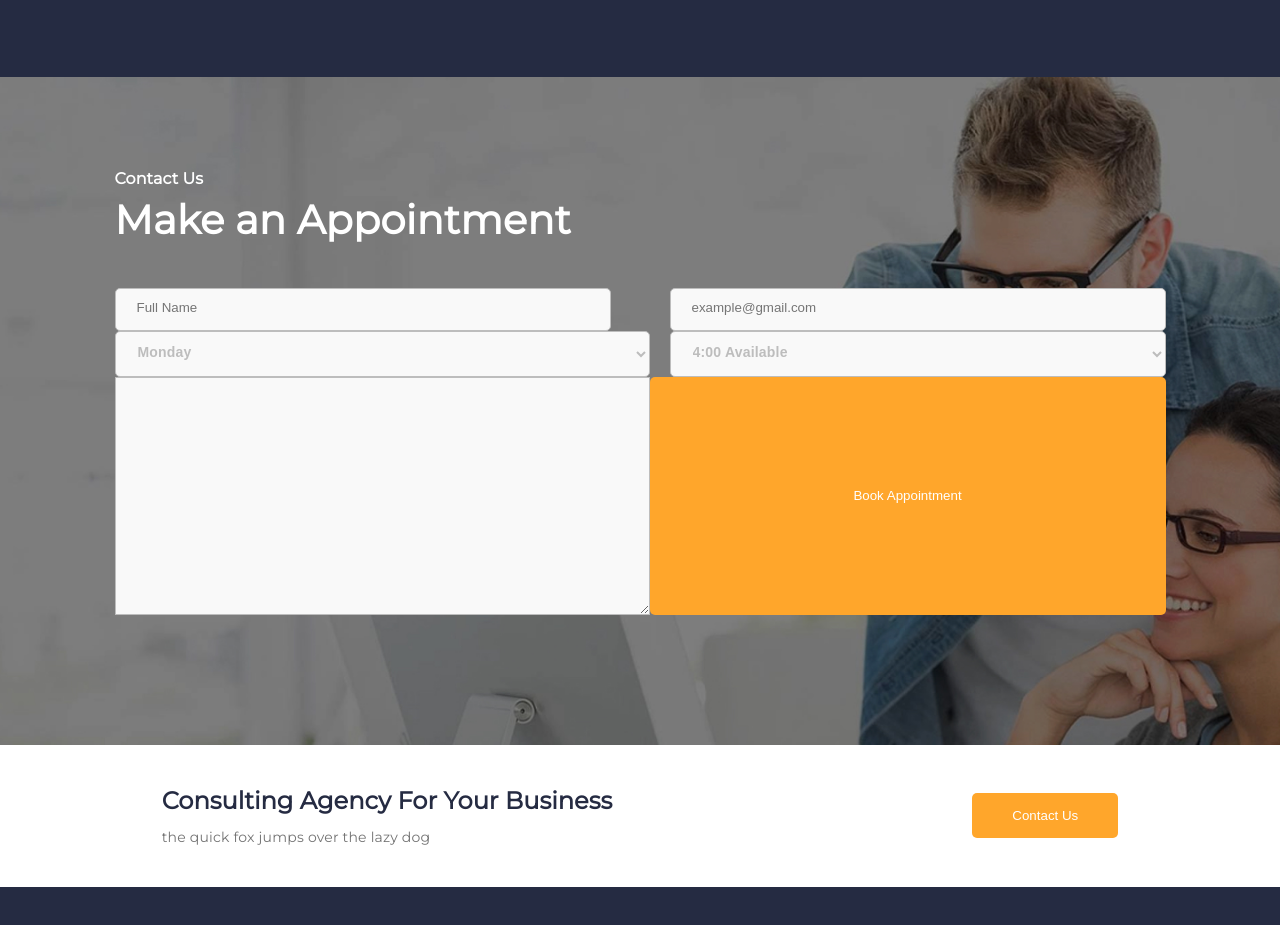
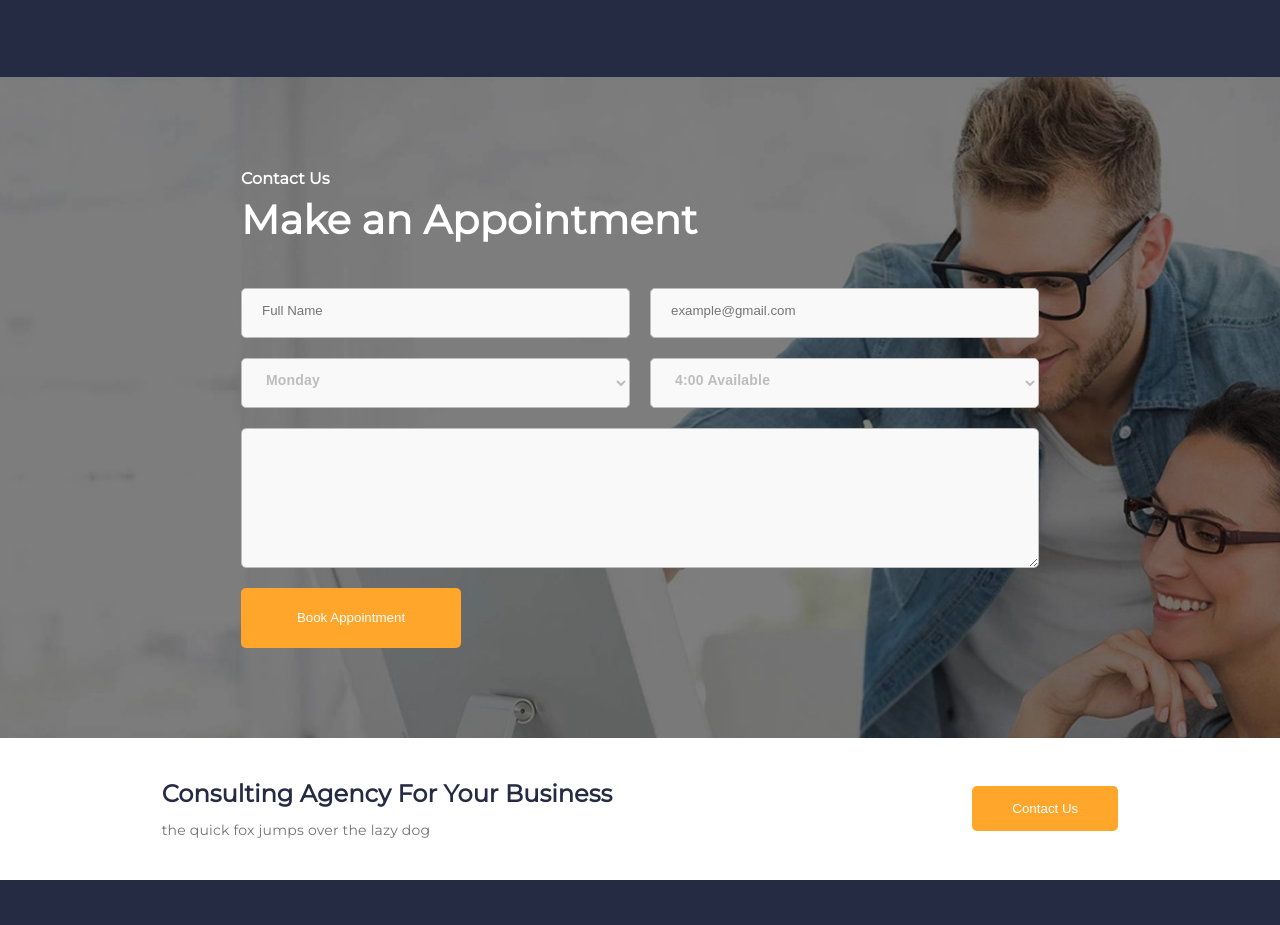
Before and after one commit to emma13z/Final_Project, a plain HTML site: page index.html in a window 1280 px wide. Shown: the part 3768-4693 px from the top of the page. Drawn offline with Linux system fonts and the light colour scheme.

Commit message:
modified the html & css of the form

```diff
--- a/index.html
+++ b/index.html
@@ -14,6 +14,7 @@
         --darkblue: #252b42;
         --orange: #ffa62b;
         --grey: #737373;
+        --light-grey: #bdbdbd;
       }
       body {
         position: relative;
@@ -548,9 +549,12 @@
       }
       .container__contact {
         display: flex;
-        padding: 40px 0px;
+        justify-content: left;
         flex-direction: column;
         align-items: flex-start;
+        margin: 0 auto;
+        padding: 40px 0px;
+        margin: 0 auto;
       }
       .contact__title {
         font-size: 16px;
@@ -564,57 +568,58 @@
         letter-spacing: 0.2px;
         margin: 0;
       }
+      .form__appointment {
+        display: grid;
+        justify-content: start;
+        grid-gap: 20px;
+        margin-top: 40px;
+        grid-template-columns: auto auto;
+        grid-template-rows: 50px 50px 140px 60px;
+      }
       .form__data,
       .form__email {
-        display: flex;
-        width: 285px;
-        padding: 11px 188px 15px 21px;
-        align-items: center;
-        flex-shrink: 0;
+        padding: 10px 190px 15px 20px;
         border-radius: 5px;
         border: 1px solid #bdbdbd;
         background: #f9f9f9;
       }
-      .form__email {
-        margin-left: 20px;
-      }
       .form__select-date,
       .form__select-time {
-        display: flex;
-        padding: 11px 20px 15px 18px;
-        flex-shrink: 0;
+        padding: 10px 20px 15px 20px;
         border-radius: 5px;
         border: 1px solid #bdbdbd;
         background: #f9f9f9;
-        color: #bdbdbd;
+        color: var(--light-grey);
         font-size: 14px;
         font-weight: 600;
         line-height: 24px;
         letter-spacing: 0.2px;
       }
-      .form__select-time {
-        margin-left: 20px;
-      }
       .form__message {
-        display: flex;
-        padding: 16px 507px 100px 26px;
         border: 1px solid #bdbdbd;
+        padding: 15px 500px 100px 25px;
+        border-radius: 5px;
         background: #f9f9f9;
-        color: #bdbdbd;
-        color: var(--muted-color, #bdbdbd);
+        color: var(--light-grey);
         font-size: 14px;
         font-style: normal;
         font-weight: 600;
         line-height: 24px;
         letter-spacing: 0.2px;
+        grid-column-start: 1;
+        grid-column-end: 3;
       }
-      .form__appointment {
-        display: grid;
-        grid-template-columns: repeat(2, 1fr);
-        grid-template-rows: repeat(4, auto);
-        width: 100%;
-        border-radius: 10px;
-        margin: 40px 0;
+      .form__button {
+        width: 220px;
+      }
+      .form-footer__button,
+      .form__button {
+        border-radius: 5px;
+        padding: 15px 40px;
+        background: var(--orange);
+        border: none;
+        cursor: pointer;
+        color: #ffffff;
       }
       .contact__footer {
         display: flex;
@@ -642,21 +647,6 @@
         font-size: 14px;
         line-height: 20px;
         letter-spacing: 0.2px;
-      }
-      .form-footer__button,
-      .form__button {
-        padding: 15px 40px;
-        border-radius: 5px;
-        background: var(--orange);
-        border: none;
-        cursor: pointer;
-        color: #ffffff;
-      }
-      .form__button {
-        display: flex;
-        flex-direction: column;
-        align-items: center;
-        gap: 10px;
       }
     </style>
   </head>
```
